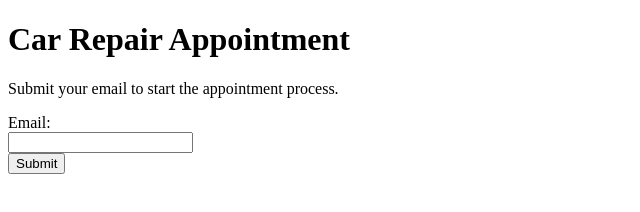
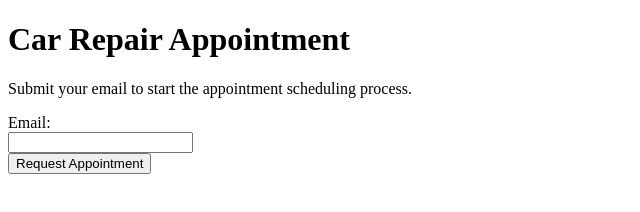
Before and after one commit to AHazy/car_repair, a website: page submit_email_form.html in a window 1280 px wide. Shown: the whole page, without its empty margins (0-640 px from the left). Drawn offline with Linux system fonts and the light colour scheme.

```diff
--- a/submit_email_form.html
+++ b/submit_email_form.html
@@ -2,11 +2,11 @@
 <html>
   <body>
     <h1>Car Repair Appointment</h1>
-      <p>Submit your email to start the appointment process.</p>
+      <p>Submit your email to start the appointment scheduling process.</p>
       <form action="send_email" target="_self">
         <label for="email">Email:</label><br>
         <input type="text" id="email" name="email" value=""><br>
-        <input type="submit" value="Submit">
+        <input type="submit" value="Request Appointment">
       </form>
   </body>
 </html>
```
Also changed, not shown: server.js (+8 -1 lines).
